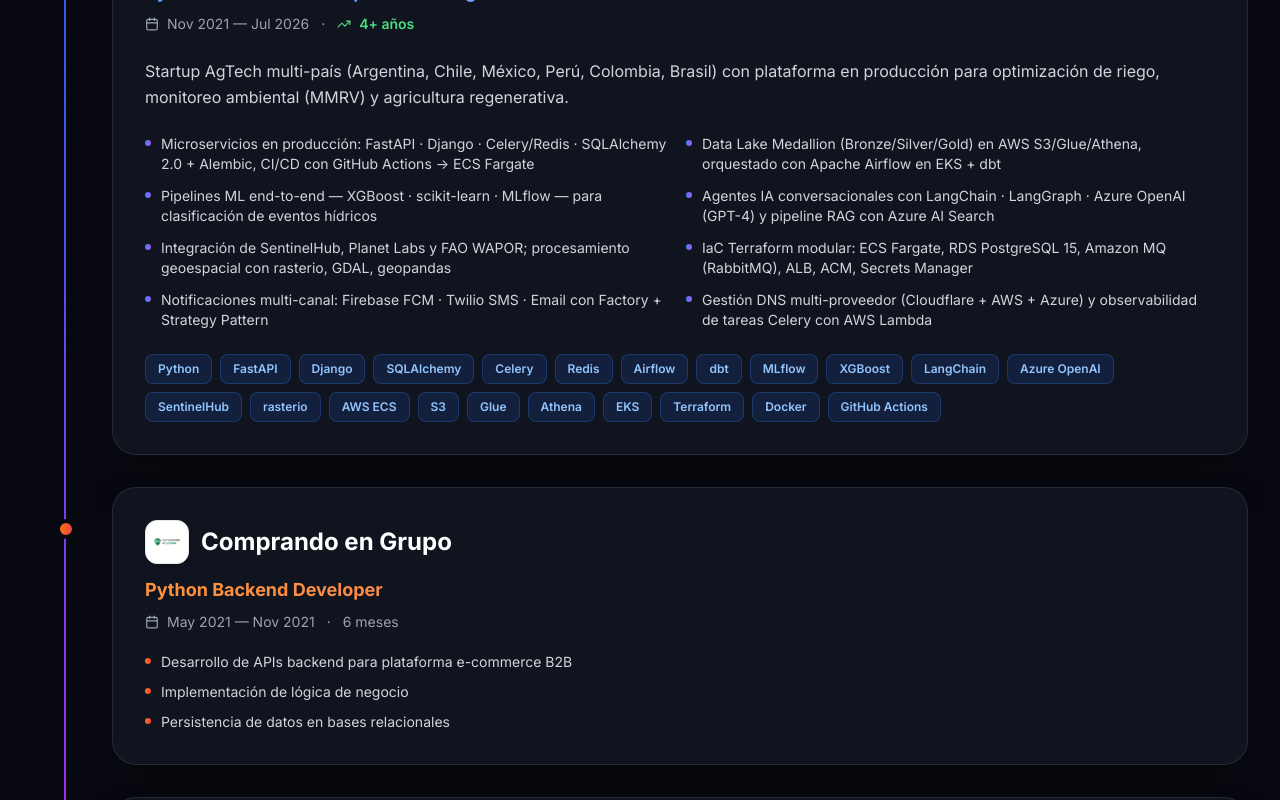
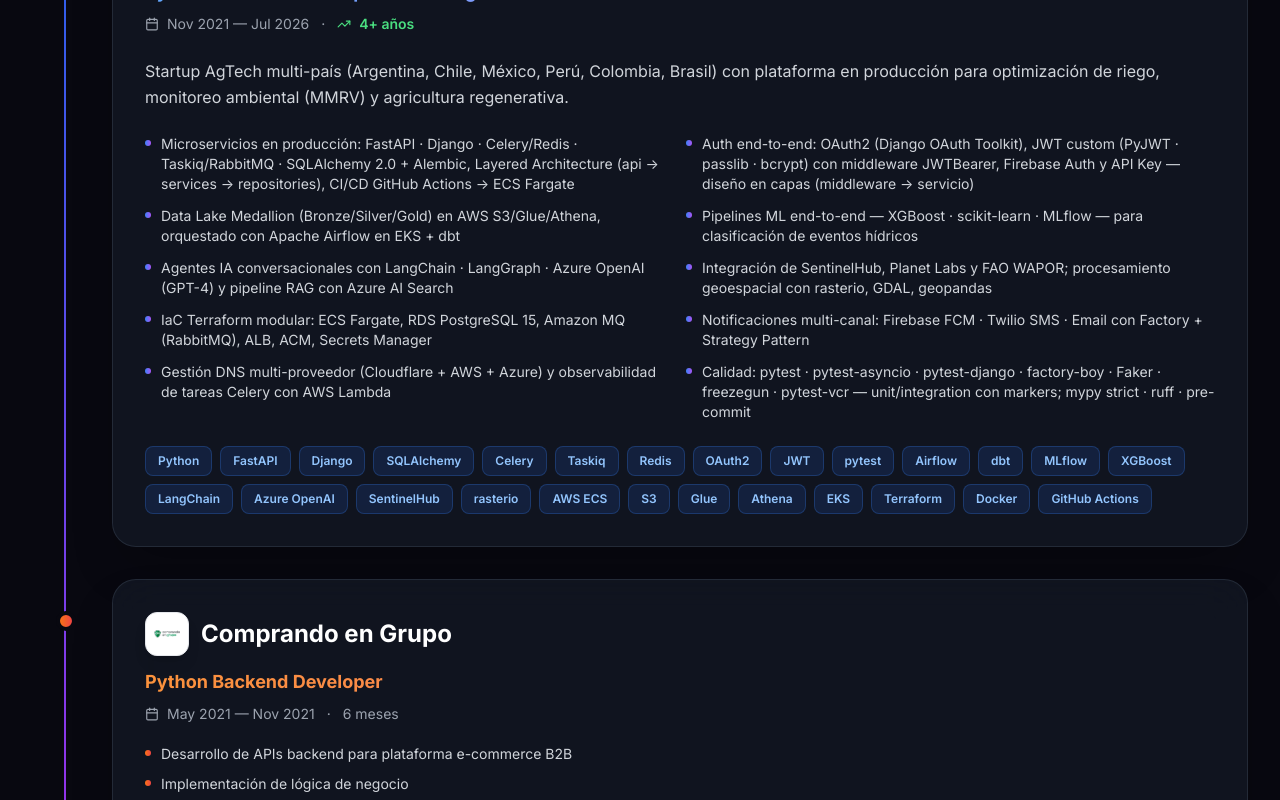
Before and after one commit to matiasjavierlucero/cv-web, a React (Vite) app: page / in a window 1280 px wide. Shown: the part 1420-2220 px from the top of the page. Built offline with nearby package versions, Linux system fonts and the light colour scheme.

Commit message:
mejora en redaccion

```diff
--- a/src/CVMatias.tsx
+++ b/src/CVMatias.tsx
@@ -185,7 +185,7 @@
         title: 'Backend',
         gradient: 'from-blue-500 to-cyan-500',
         chipClass: 'bg-blue-500/10 text-blue-300 border-blue-500/25 hover:bg-blue-500/20',
-        skills: ['Python', 'FastAPI', 'Django', 'SQLAlchemy 2.0', 'Alembic', 'Celery', 'Redis', 'Pydantic v2', 'REST APIs'],
+        skills: ['Python', 'FastAPI', 'Django', 'SQLAlchemy 2.0', 'Alembic', 'Celery', 'Taskiq', 'Redis', 'OAuth2', 'JWT', 'Pydantic v2', 'REST APIs'],
     },
     {
         title: 'Data & ML',
@@ -222,6 +222,12 @@
         gradient: 'from-indigo-500 to-blue-500',
         chipClass: 'bg-indigo-500/10 text-indigo-300 border-indigo-500/25 hover:bg-indigo-500/20',
         skills: ['Next.js 14', 'React 19', 'TypeScript', 'Tailwind CSS'],
+    },
+    {
+        title: 'Testing & Calidad',
+        gradient: 'from-yellow-500 to-amber-500',
+        chipClass: 'bg-yellow-500/10 text-yellow-300 border-yellow-500/25 hover:bg-yellow-500/20',
+        skills: ['pytest', 'pytest-asyncio', 'pytest-django', 'factory-boy', 'Faker', 'freezegun', 'pytest-vcr', 'pytest-xdist', 'mypy strict', 'ruff', 'pre-commit', 'pytest-cov'],
     },
 ];
 
@@ -552,7 +558,8 @@
 
                                     <div className={`grid md:grid-cols-2 gap-3 ${dk ? 'text-gray-300' : 'text-gray-700'} mb-6 text-sm`}>
                                         {[
-                                            'Microservicios en producción: FastAPI · Django · Celery/Redis · SQLAlchemy 2.0 + Alembic, CI/CD con GitHub Actions → ECS Fargate',
+                                            'Microservicios en producción: FastAPI · Django · Celery/Redis · Taskiq/RabbitMQ · SQLAlchemy 2.0 + Alembic, Layered Architecture (api → services → repositories), CI/CD GitHub Actions → ECS Fargate',
+                                            'Auth end-to-end: OAuth2 (Django OAuth Toolkit), JWT custom (PyJWT · passlib · bcrypt) con middleware JWTBearer, Firebase Auth y API Key — diseño en capas (middleware → servicio)',
                                             'Data Lake Medallion (Bronze/Silver/Gold) en AWS S3/Glue/Athena, orquestado con Apache Airflow en EKS + dbt',
                                             'Pipelines ML end-to-end — XGBoost · scikit-learn · MLflow — para clasificación de eventos hídricos',
                                             'Agentes IA conversacionales con LangChain · LangGraph · Azure OpenAI (GPT-4) y pipeline RAG con Azure AI Search',
@@ -560,6 +567,7 @@
                                             'IaC Terraform modular: ECS Fargate, RDS PostgreSQL 15, Amazon MQ (RabbitMQ), ALB, ACM, Secrets Manager',
                                             'Notificaciones multi-canal: Firebase FCM · Twilio SMS · Email con Factory + Strategy Pattern',
                                             'Gestión DNS multi-proveedor (Cloudflare + AWS + Azure) y observabilidad de tareas Celery con AWS Lambda',
+                                            'Calidad: pytest · pytest-asyncio · pytest-django · factory-boy · Faker · freezegun · pytest-vcr — unit/integration con markers; mypy strict · ruff · pre-commit',
                                         ].map((item, i) => (
                                             <div key={i} className="flex items-start gap-2.5 group-hover:translate-x-1 transition-transform duration-200">
                                                 <div className="mt-1.5 w-1.5 h-1.5 rounded-full bg-gradient-to-r from-blue-500 to-purple-500 flex-shrink-0" />
@@ -569,7 +577,7 @@
                                     </div>
 
                                     <div className="flex flex-wrap gap-2">
-                                        {['Python', 'FastAPI', 'Django', 'SQLAlchemy', 'Celery', 'Redis', 'Airflow', 'dbt', 'MLflow', 'XGBoost', 'LangChain', 'Azure OpenAI', 'SentinelHub', 'rasterio', 'AWS ECS', 'S3', 'Glue', 'Athena', 'EKS', 'Terraform', 'Docker', 'GitHub Actions'].map(t => (
+                                        {['Python', 'FastAPI', 'Django', 'SQLAlchemy', 'Celery', 'Taskiq', 'Redis', 'OAuth2', 'JWT', 'pytest', 'Airflow', 'dbt', 'MLflow', 'XGBoost', 'LangChain', 'Azure OpenAI', 'SentinelHub', 'rasterio', 'AWS ECS', 'S3', 'Glue', 'Athena', 'EKS', 'Terraform', 'Docker', 'GitHub Actions'].map(t => (
                                             <span key={t} className="px-3 py-1.5 bg-blue-600/15 text-blue-300 rounded-lg text-xs font-semibold border border-blue-500/25 hover:scale-105 transition-transform cursor-default">
                                                 {t}
                                             </span>
--- a/src/CVPdf.tsx
+++ b/src/CVPdf.tsx
@@ -165,15 +165,17 @@
                         period="Nov 2021 – Jun 2026 · 4+ años"
                         note="Startup AgTech multi-país (Argentina, Chile, México, Perú, Colombia, Brasil) · equipo distribuido"
                         bullets={[
-                            'Diseñé e implementé múltiples microservicios en producción con FastAPI · Django · Celery/Redis · SQLAlchemy 2.0 + Alembic, bajo Layered Architecture y CI/CD completo (GitHub Actions → ECS Fargate)',
+                            'Diseñé e implementé múltiples microservicios en producción con FastAPI · Django · Celery/Redis · Taskiq/RabbitMQ · SQLAlchemy 2.0 + Alembic, bajo Layered Architecture (api → services → repositories) con routers por dominio y CI/CD completo (GitHub Actions → ECS Fargate)',
+                            'Auth end-to-end: OAuth2 con Django OAuth Toolkit, JWT custom (PyJWT · passlib · bcrypt) con middleware JWTBearer, Firebase Auth para mobile y API Key — diseño en capas (middleware → servicio, nunca mezclado)',
                             'Construí Data Lake Medallion (Bronze/Silver/Gold) sobre AWS S3/Glue/Athena, orquestado con Apache Airflow en Kubernetes (EKS) e integración dbt vía Astronomer Cosmos',
                             'Desarrollé pipelines ML end-to-end — XGBoost · scikit-learn · MLflow — para clasificación de eventos hídricos, con inference periódica deployada en ECS Fargate',
                             'Implementé agentes IA conversacionales con LangChain · LangGraph · Azure OpenAI (GPT-4) y prototipé pipeline RAG con Azure AI Search + Azure Document Intelligence',
                             'Integré SentinelHub, Planet Labs y FAO WAPOR; procesamiento geoespacial con rasterio, GDAL, geopandas y rasterstats a escala',
                             'IaC Terraform modular para múltiples microservicios: ECS Fargate, RDS PostgreSQL 15, Amazon MQ (RabbitMQ), ALB, ACM, Secrets Manager — multi-entorno stg/prod',
                             'Servicio de notificaciones multi-canal (Firebase FCM · Twilio SMS · Email) con Factory + Strategy Pattern para selección dinámica de canal en runtime',
+                            'Cultura de calidad: pytest · pytest-asyncio · pytest-django · factory-boy · Faker · freezegun · pytest-vcr · pytest-xdist — separación unit/integration con markers; mypy strict · ruff · pre-commit · pytest-cov',
                         ]}
-                        tags={['Python', 'FastAPI', 'Django', 'SQLAlchemy 2.0', 'Alembic', 'Celery', 'Redis', 'Airflow', 'dbt', 'MLflow', 'XGBoost', 'LangChain', 'Azure OpenAI', 'SentinelHub', 'rasterio', 'Firebase FCM', 'Twilio', 'AWS ECS', 'S3', 'Glue', 'Athena', 'EKS', 'Terraform', 'Docker', 'GitHub Actions']}
+                        tags={['Python', 'FastAPI', 'Django', 'SQLAlchemy 2.0', 'Alembic', 'Celery', 'Taskiq', 'Redis', 'OAuth2', 'JWT', 'pytest', 'Airflow', 'dbt', 'MLflow', 'XGBoost', 'LangChain', 'Azure OpenAI', 'SentinelHub', 'rasterio', 'Firebase FCM', 'Twilio', 'AWS ECS', 'S3', 'Glue', 'Athena', 'EKS', 'Terraform', 'Docker', 'GitHub Actions']}
                     />
 
                     <Entry
@@ -249,13 +251,14 @@
                     <SectionTitle>Habilidades Técnicas</SectionTitle>
                     <div style={{ display: 'grid', gridTemplateColumns: '1fr 1fr', gap: '6px 24px' }}>
                         {[
-                            { cat: 'Backend',        items: 'Python · FastAPI · Django · SQLAlchemy 2.0 · Alembic · Celery · Redis · Pydantic v2' },
+                            { cat: 'Backend',        items: 'Python · FastAPI · Django · SQLAlchemy 2.0 · Alembic · Celery · Taskiq · Redis · OAuth2 · JWT · Pydantic v2' },
                             { cat: 'Data & ML',      items: 'Apache Airflow · dbt · MLflow · XGBoost · scikit-learn · Polars · Pandas · Medallion Architecture' },
                             { cat: 'IA / LLM',       items: 'LangChain · LangGraph · Azure OpenAI (GPT-4) · RAG · Azure AI Search · Azure Document Intelligence' },
                             { cat: 'Cloud & IaC',    items: 'AWS (ECS · RDS · S3 · Glue · Athena · Lambda · EKS) · Kubernetes · Terraform · Docker · GitHub Actions' },
                             { cat: 'Geoespacial',    items: 'SentinelHub · Planet Labs · FAO WAPOR · rasterio · GDAL · geopandas · PostGIS' },
                             { cat: 'Bases de datos', items: 'PostgreSQL · Redis · RabbitMQ · Amazon MQ · SQLite · Supabase' },
                             { cat: 'Integraciones',  items: 'Firebase Admin SDK · Firebase FCM · Twilio SMS · Cloudflare' },
+                            { cat: 'Testing & Calidad', items: 'pytest · pytest-asyncio · pytest-django · factory-boy · Faker · freezegun · pytest-vcr · mypy strict · ruff · pre-commit' },
                         ].map(({ cat, items }) => (
                             <div key={cat} style={{ paddingBottom: 4 }}>
                                 <span style={{ fontSize: 10.5, fontWeight: 700, color: NAVY }}>{cat}: </span>
```
Also changed, not shown: 1 other file (tests, documents, lock files or other folders).
